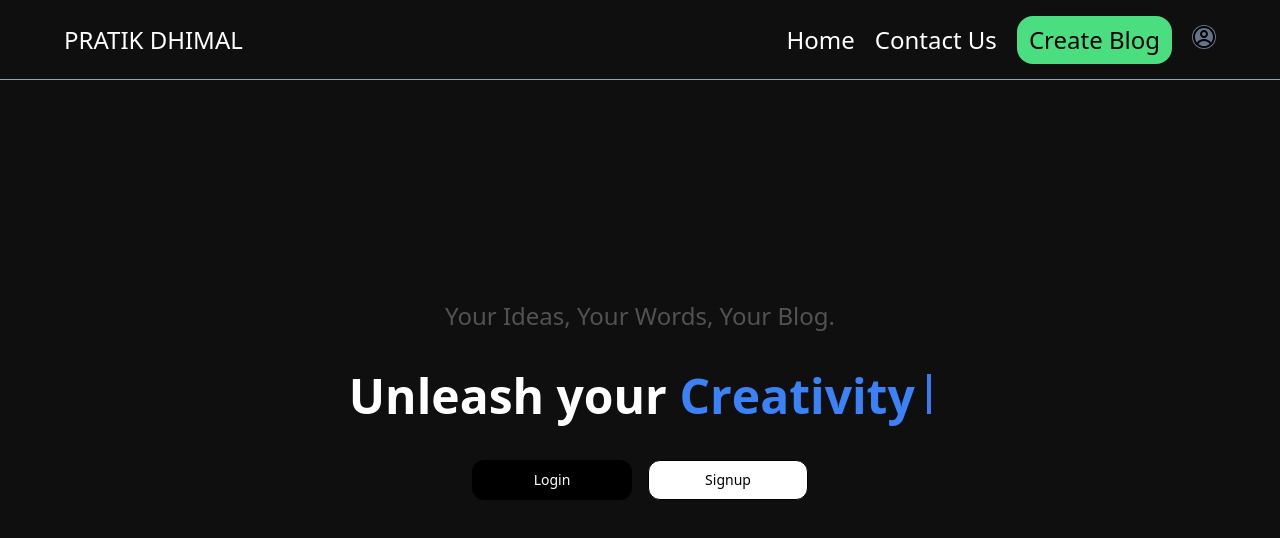
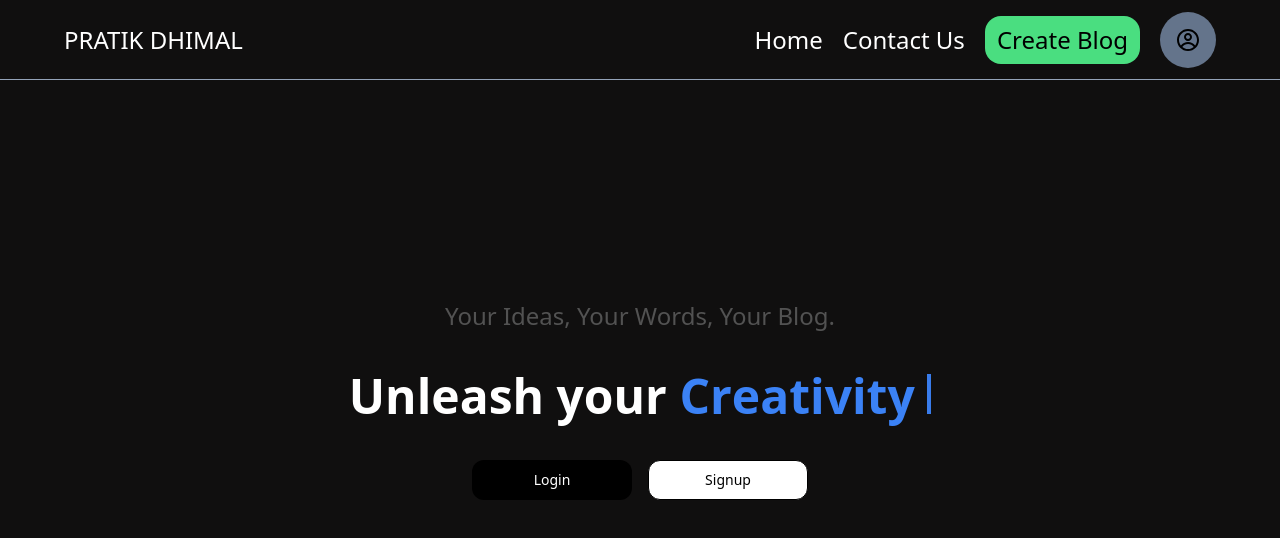
Before and after one commit to Pratik07007/Blogs, a React (Vite) app in the folder client/: page / in a window 1280 px wide. Shown: the top 538 px of the page. Built offline with nearby package versions, Linux system fonts and the light colour scheme.

Commit message:
single blog page completed

```diff
--- a/client/src/components/Avatar.tsx
+++ b/client/src/components/Avatar.tsx
@@ -1,11 +1,11 @@
 import { CgProfile } from "react-icons/cg";
 
-const Avatar = ({ name, size = 24 }: { name?: string; size?: number }) => {
+const Avatar = ({ name, size}: { name?: string; size?: number }) => {
   return (
     <div
-      className={`relative inline-flex items-center justify-center w-${size} h-${size} overflow-hidden bg-slate-500 rounded-full cursor-pointer`}
+      className={`relative inline-flex items-center justify-center w-${size} h-${size} overflow-hidden bg-slate-500 px-4 py-4 rounded-full cursor-pointer`}
     >
-      <span className="text-2xl font-medium text-gray-600 ">
+      <span className="text-2xl font-medium text-black">
         {name ? (
           name[0].toUpperCase()
         ) : (
--- a/client/src/components/NavBar.tsx
+++ b/client/src/components/NavBar.tsx
@@ -33,7 +33,7 @@ const NavBar = () => {
           {localStorage.getItem("token") ? (
             <DropdownMenu>
               <DropdownMenuTrigger className="outline-none">
-                <Avatar />
+                <Avatar size={16} />
               </DropdownMenuTrigger>
               <DropdownMenuContent className="rounded-2xl mt-3 hover:bg-blue-400 duration-500">
                 <DropdownMenuItem
@@ -48,7 +48,7 @@ const NavBar = () => {
               </DropdownMenuContent>
             </DropdownMenu>
           ) : (
-            <Avatar />
+            <Avatar size={16} />
           )}
         </div>
       </div>
--- a/client/src/components/SingleBlogcard.tsx
+++ b/client/src/components/SingleBlogcard.tsx
@@ -15,17 +15,17 @@ const SinglePageBlogCard = ({ blog }: any) => {
   };
 
   return (
-    <div className="h-screen w-screen flex justify-center items-center">
-      <div className="w-1/2 border border-gray-200 p-4">
+    <div className="flex justify-center items-center">
+      <div className="w-1/2 border border-gray-200 p-4 mt-16">
         <div className="flex items-center gap-4 mb-4">
-          <Avatar name={blog?.author?.name} size={30} />
+          <Avatar name={blog?.author?.name} size={4} />
           <div>
             <h1 className="text-xl font-bold">{blog?.author?.name}</h1>
             <p className="text-gray-500">{convertToLocalTime(blog?.createdAt)}</p>
           </div>
         </div>
         <h1 className="text-2xl font-bold mb-2">{blog?.title}</h1>
-        <img src={blog?.imageUrl} alt={blog?.title} className="w-full h-auto mb-4" />
+        <img  src={blog?.imageUrl} alt={blog?.title} className="w-full h-auto mb-10 mt-10" />
         <p className="text-lg">{blog?.content}</p>
       </div>
     </div>
--- a/client/src/pages/Blog.tsx
+++ b/client/src/pages/Blog.tsx
@@ -11,7 +11,11 @@ const Blog = () => {
 
   useEffect(() => {
     axios
-      .get(`${BACKEND_URL}/blog/single/${blogId}`)
+      .get(`${BACKEND_URL}/blog/single/${blogId}`, {
+        headers: {
+          Authorization: localStorage.getItem("token"),
+        },
+      })
       .then((res) => {
         setBlog(res.data);
       })
@@ -20,9 +24,8 @@ const Blog = () => {
       });
   }, [blogId]);
 
-  // Render SinglePageBlogCard only when blog data is available
   return (
-    <div>
+    <div className="flex items-center justify-center">
       <SinglePageBlogCard blog={blog} />
     </div>
   );
```
Also changed, not shown: client/src/pages/Test.jsx (added).
